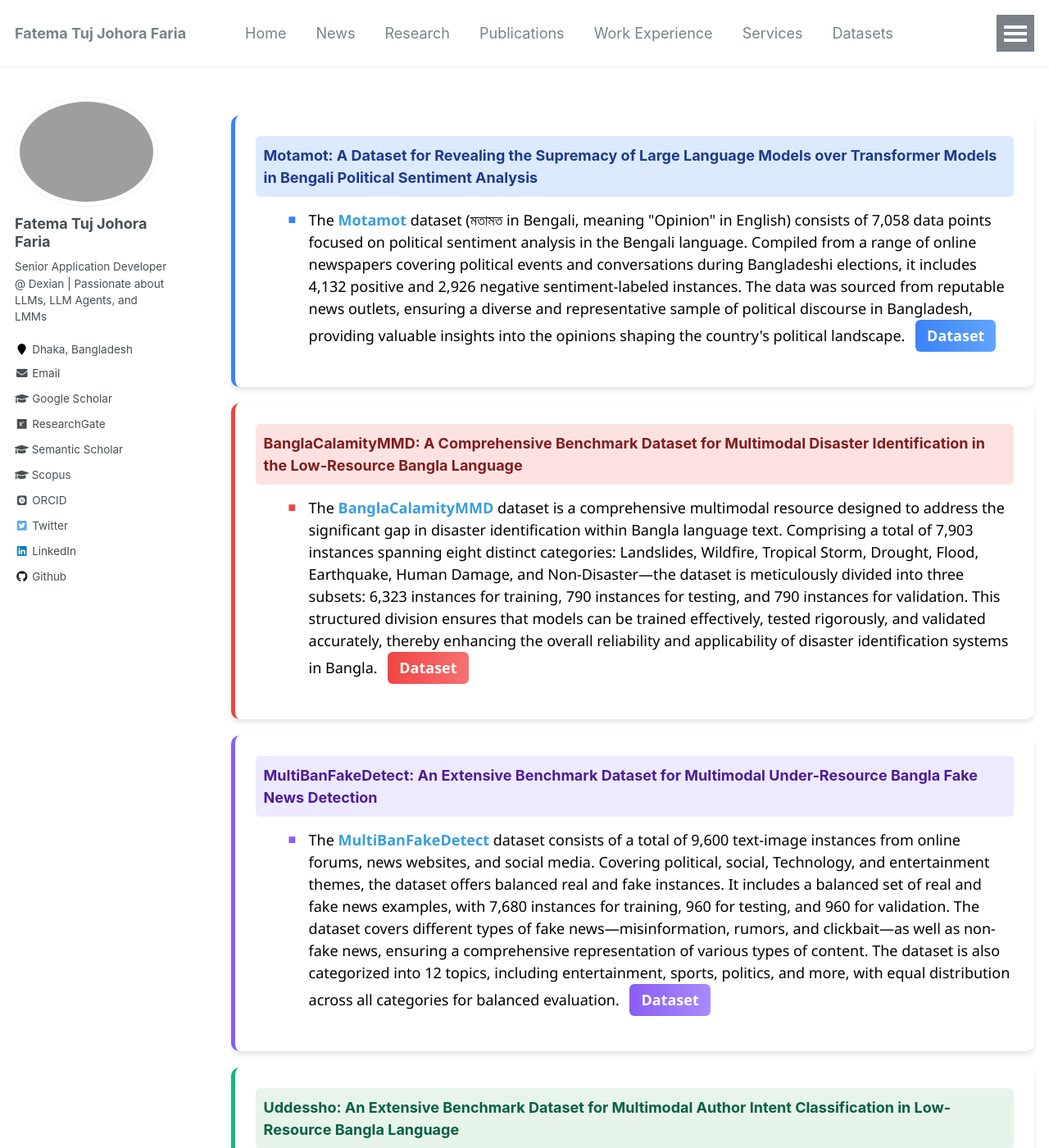
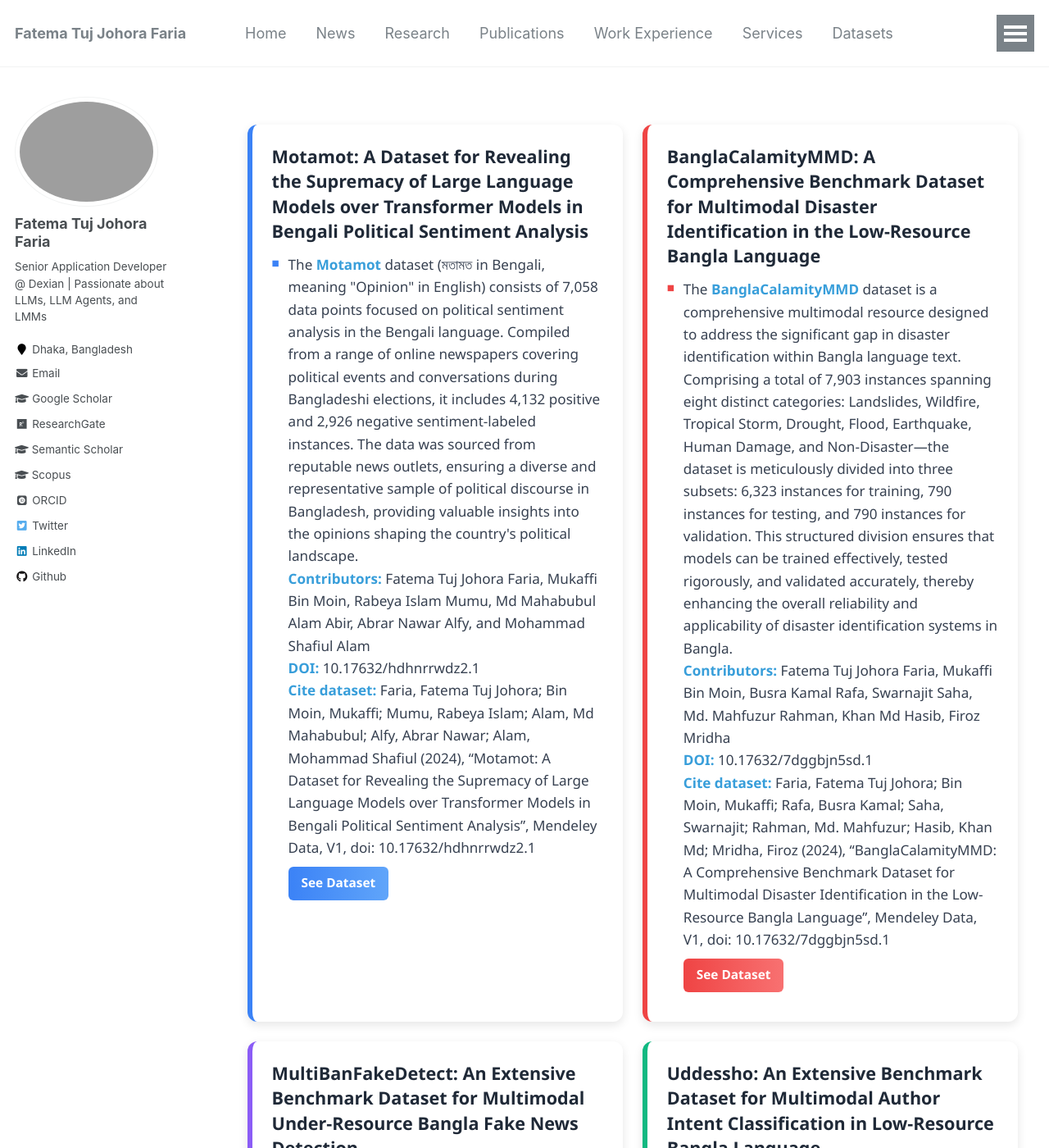
Before and after one commit to fatemafaria142/fatemafaria142.github.io, a Jekyll site: the page built from _pages/datasets.md, in a window 1280 px wide and 1400 px high. Shown: the whole window at 82% size. Built offline with Jekyll 4.4.1, drawn with Linux system fonts in a browser that asks for light colours; some web fonts are replaced; some of the changed text lies outside the part shown.

Commit message:
Update dataset

```diff
--- a/_pages/datasets.md
+++ b/_pages/datasets.md
@@ -5,77 +5,216 @@ permalink: /datasets/
 author_profile: true
 ---
 
-<span style="font-family: 'Segoe UI', sans-serif; color: black;">
-<div style="display: flex; flex-wrap: wrap; gap: 20px;">
-  <div style="background-color: white; border-left: 5px solid #3b82f6; border-radius: 10px; padding: 25px; flex: 1 1 100%; max-width: 100%; box-shadow: 0 4px 6px rgba(0, 0, 0, 0.1); transition: transform 0.3s ease, box-shadow 0.3s ease;" onmouseover="this.style.transform='scale(1.02)'; this.style.boxShadow='0 6px 12px rgba(0, 0, 0, 0.15)';" onmouseout="this.style.transform='scale(1)'; this.style.boxShadow='0 4px 6px rgba(0, 0, 0, 0.1)';">
-    <div style="background-color: #dbeafe; padding: 10px; border-radius: 5px; margin-bottom: 15px;">
-      <span style="color: #1e3a8a; font-size: 1em; font-weight: bold;">Motamot: A Dataset for Revealing the Supremacy of Large Language Models over Transformer Models in Bengali Political Sentiment Analysis</span>
+<style>
+  .dataset-container {
+    display: grid;
+    grid-template-columns: repeat(auto-fit, minmax(320px, 1fr));
+    gap: 24px;
+    padding: 20px;
+    max-width: 1200px;
+    margin: 0 auto;
+  }
+
+  .dataset-card {
+    background-color: #ffffff;
+    border-radius: 12px;
+    box-shadow: 0 4px 12px rgba(0, 0, 0, 0.1);
+    padding: 24px;
+    transition: transform 0.3s ease, box-shadow 0.3s ease;
+    border-left: 6px solid;
+    position: relative;
+    overflow: hidden;
+  }
+
+  .dataset-card:hover {
+    transform: translateY(-5px);
+    box-shadow: 0 8px 20px rgba(0, 0, 0, 0.15);
+  }
+
+  .dataset-card.blue {
+    border-left-color: #3b82f6;
+  }
+
+  .dataset-card.red {
+    border-left-color: #ef4444;
+  }
+
+  .dataset-card.purple {
+    border-left-color: #8b5cf6;
+  }
+
+  .dataset-card.green {
+    border-left-color: #10b981;
+  }
+
+  .dataset-card.yellow {
+    border-left-color: #f59e0b;
+  }
+
+  .dataset-title {
+    font-family: 'Segoe UI', sans-serif;
+    font-size: 1.2em;
+    font-weight: 700;
+    color: #1f2937;
+    margin-bottom: 12px;
+    line-height: 1.4;
+  }
+
+  .dataset-content {
+    font-family: 'Segoe UI', sans-serif;
+    color: #374151;
+    font-size: 0.95em;
+    line-height: 1.6;
+  }
+
+  .dataset-content b {
+    color: #389eda;
+    font-weight: 600;
+  }
+
+  .dataset-content ul {
+    list-style: none;
+    padding: 0;
+    margin: 0;
+  }
+
+  .dataset-content li {
+    position: relative;
+    padding-left: 20px;
+    margin-bottom: 12px;
+  }
+
+  .dataset-content li::before {
+    content: '■';
+    position: absolute;
+    left: 0;
+    font-size: 0.9em;
+  }
+
+  .dataset-card.blue li::before {
+    color: #3b82f6;
+  }
+
+  .dataset-card.red li::before {
+    color: #ef4444;
+  }
+
+  .dataset-card.purple li::before {
+    color: #8b5cf6;
+  }
+
+  .dataset-card.green li::before {
+    color: #10b981;
+  }
+
+  .dataset-card.yellow li::before {
+    color: #f59e0b;
+  }
+
+  .dataset-link {
+    display: inline-block;
+    background: linear-gradient(to right, #3b82f6, #60a5fa);
+    color: white;
+    padding: 8px 16px;
+    border-radius: 6px;
+    text-decoration: none;
+    font-family: 'Segoe UI', sans-serif;
+    font-weight: 600;
+    font-size: 0.9em;
+    margin-top: 10px;
+    transition: background 0.3s ease;
+  }
+
+  .dataset-card.red .dataset-link {
+    background: linear-gradient(to right, #ef4444, #f87171);
+  }
+
+  .dataset-card.purple .dataset-link {
+    background: linear-gradient(to right, #8b5cf6, #a78bfa);
+  }
+
+  .dataset-card.green .dataset-link {
+    background: linear-gradient(to right, #10b981, #34d399);
+  }
+
+  .dataset-card.yellow .dataset-link {
+    background: linear-gradient(to right, #f59e0b, #fb923c);
+  }
+
+  .dataset-link:hover {
+    filter: brightness(1.1);
+    text-decoration: none;
+  }
+</style>
+
+<div class="dataset-container">
+  <div class="dataset-card blue">
+    <div class="dataset-title">Motamot: A Dataset for Revealing the Supremacy of Large Language Models over Transformer Models in Bengali Political Sentiment Analysis</div>
+    <div class="dataset-content">
+      <ul>
+        <li>The <b>Motamot</b> dataset (মতামত in Bengali, meaning "Opinion" in English) consists of 7,058 data points focused on political sentiment analysis in the Bengali language. Compiled from a range of online newspapers covering political events and conversations during Bangladeshi elections, it includes 4,132 positive and 2,926 negative sentiment-labeled instances. The data was sourced from reputable news outlets, ensuring a diverse and representative sample of political discourse in Bangladesh, providing valuable insights into the opinions shaping the country's political landscape.<br>
+        <b>Contributors:</b> Fatema Tuj Johora Faria, Mukaffi Bin Moin, Rabeya Islam Mumu, Md Mahabubul Alam Abir, Abrar Nawar Alfy, and Mohammad Shafiul Alam<br>
+        <b>DOI:</b> 10.17632/hdhnrrwdz2.1<br>
+        <b>Cite dataset:</b> Faria, Fatema Tuj Johora; Bin Moin, Mukaffi; Mumu, Rabeya Islam; Alam, Md Mahabubul; Alfy, Abrar Nawar; Alam, Mohammad Shafiul (2024), “Motamot: A Dataset for Revealing the Supremacy of Large Language Models over Transformer Models in Bengali Political Sentiment Analysis”, Mendeley Data, V1, doi: 10.17632/hdhnrrwdz2.1<br>
+        <a href="https://data.mendeley.com/datasets/hdhnrrwdz2/1" class="dataset-link">See Dataset</a>
+        </li>
+      </ul>
     </div>
-    <ul style="font-family: 'Segoe UI', sans-serif; color: black; margin-top: 15px;">
-      <li style="margin-bottom: 12px; list-style-type: none; position: relative; padding-left: 25px;">
-        <span style="position: absolute; left: 0; color: #3b82f6; font-size: 0.9em;">■</span>
-        The <b style="color: #389EDA">Motamot</b> dataset (মতামত in Bengali, meaning "Opinion" in English) consists of 7,058 data points focused on political sentiment analysis in the Bengali language. Compiled from a range of online newspapers covering political events and conversations during Bangladeshi elections, it includes 4,132 positive and 2,926 negative sentiment-labeled instances. The data was sourced from reputable news outlets, ensuring a diverse and representative sample of political discourse in Bangladesh, providing valuable insights into the opinions shaping the country's political landscape.
-        <a href="https://data.mendeley.com/datasets/hdhnrrwdz2/1" style="background: linear-gradient(to right, #3b82f6, #60a5fa); color: white; padding: 6px 14px; border-radius: 6px; text-decoration: none; font-weight: 600; font-family: 'Segoe UI', sans-serif; margin-left: 8px; display: inline-block; transition: background 0.3s ease;">Dataset</a>
-      </li>
-    </ul>
   </div>
 
-  <div style="background-color: white; border-left: 5px solid #ef4444; border-radius: 10px; padding: 25px; flex: 1 1 100%; max-width: 100%; box-shadow: 0 4px 6px rgba(0, 0, 0, 0.1); transition: transform 0.3s ease, box-shadow 0.3s ease;" onmouseover="this.style.transform='scale(1.02)'; this.style.boxShadow='0 6px 12px rgba(0, 0, 0, 0.15)';" onmouseout="this.style.transform='scale(1)'; this.style.boxShadow='0 4px 6px rgba(0, 0, 0, 0.1)';">
-    <div style="background-color: #fee2e2; padding: 10px; border-radius: 5px; margin-bottom: 15px;">
-      <span style="color: #7f1d1d; font-size: 1em; font-weight: bold;">BanglaCalamityMMD: A Comprehensive Benchmark Dataset for Multimodal Disaster Identification in the Low-Resource Bangla Language</span>
+  <div class="dataset-card red">
+    <div class="dataset-title">BanglaCalamityMMD: A Comprehensive Benchmark Dataset for Multimodal Disaster Identification in the Low-Resource Bangla Language</div>
+    <div class="dataset-content">
+      <ul>
+        <li>The <b>BanglaCalamityMMD</b> dataset is a comprehensive multimodal resource designed to address the significant gap in disaster identification within Bangla language text. Comprising a total of 7,903 instances spanning eight distinct categories: Landslides, Wildfire, Tropical Storm, Drought, Flood, Earthquake, Human Damage, and Non-Disaster—the dataset is meticulously divided into three subsets: 6,323 instances for training, 790 instances for testing, and 790 instances for validation. This structured division ensures that models can be trained effectively, tested rigorously, and validated accurately, thereby enhancing the overall reliability and applicability of disaster identification systems in Bangla.<br>
+        <b>Contributors:</b> Fatema Tuj Johora Faria, Mukaffi Bin Moin, Busra Kamal Rafa, Swarnajit Saha, Md. Mahfuzur Rahman, Khan Md Hasib, Firoz Mridha<br>
+        <b>DOI:</b> 10.17632/7dggbjn5sd.1<br>
+        <b>Cite dataset:</b> Faria, Fatema Tuj Johora; Bin Moin, Mukaffi; Rafa, Busra Kamal; Saha, Swarnajit; Rahman, Md. Mahfuzur; Hasib, Khan Md; Mridha, Firoz (2024), “BanglaCalamityMMD: A Comprehensive Benchmark Dataset for Multimodal Disaster Identification in the Low-Resource Bangla Language”, Mendeley Data, V1, doi: 10.17632/7dggbjn5sd.1<br>
+        <a href="https://data.mendeley.com/datasets/7dggbjn5sd/1" class="dataset-link">See Dataset</a>
+        </li>
+      </ul>
     </div>
-    <ul style="font-family: 'Segoe UI', sans-serif; color: black; margin-top: 15px;">
-      <li style="margin-bottom: 12px; list-style-type: none; position: relative; padding-left: 25px;">
-        <span style="position: absolute; left: 0; color: #ef4444; font-size: 0.9em;">■</span>
-        The <b style="color: #389EDA">BanglaCalamityMMD</b> dataset is a comprehensive multimodal resource designed to address the significant gap in disaster identification within Bangla language text. Comprising a total of 7,903 instances spanning eight distinct categories: Landslides, Wildfire, Tropical Storm, Drought, Flood, Earthquake, Human Damage, and Non-Disaster—the dataset is meticulously divided into three subsets: 6,323 instances for training, 790 instances for testing, and 790 instances for validation. This structured division ensures that models can be trained effectively, tested rigorously, and validated accurately, thereby enhancing the overall reliability and applicability of disaster identification systems in Bangla.
-        <a href="https://data.mendeley.com/datasets/7dggbjn5sd/1" style="background: linear-gradient(to right, #ef4444, #f87171); color: white; padding: 6px 14px; border-radius: 6px; text-decoration: none; font-weight: 600; font-family: 'Segoe UI', sans-serif; margin-left: 8px; display: inline-block; transition: background 0.3s ease;">Dataset</a>
-      </li>
-    </ul>
   </div>
 
-  <div style="background-color: white; border-left: 5px solid #8b5cf6; border-radius: 10px; padding: 25px; flex: 1 1 100%; max-width: 100%; box-shadow: 0 4px 6px rgba(0, 0, 0, 0.1); transition: transform 0.3s ease, box-shadow 0.3s ease;" onmouseover="this.style.transform='scale(1.02)'; this.style.boxShadow='0 6px 12px rgba(0, 0, 0, 0.15)';" onmouseout="this.style.transform='scale(1)'; this.style.boxShadow='0 4px 6px rgba(0, 0, 0, 0.1)';">
-    <div style="background-color: #ede9fe; padding: 10px; border-radius: 5px; margin-bottom: 15px;">
-      <span style="color: #4c1d95; font-size: 1em; font-weight: bold;">MultiBanFakeDetect: An Extensive Benchmark Dataset for Multimodal Under-Resource Bangla Fake News Detection</span>
+  <div class="dataset-card purple">
+    <div class="dataset-title">MultiBanFakeDetect: An Extensive Benchmark Dataset for Multimodal Under-Resource Bangla Fake News Detection</div>
+    <div class="dataset-content">
+      <ul>
+        <li>The <b>MultiBanFakeDetect</b> dataset consists of a total of 9,600 text-image instances from online forums, news websites, and social media. Covering political, social, Technology, and entertainment themes, the dataset offers balanced real and fake instances. It includes a balanced set of real and fake news examples, with 7,680 instances for training, 960 for testing, and 960 for validation. The dataset covers different types of fake news—misinformation, rumors, and clickbait—as well as non-fake news, ensuring a comprehensive representation of various types of content. The dataset is also categorized into 12 topics, including entertainment, sports, politics, and more, with equal distribution across all categories for balanced evaluation.<br>
+        <b>Contributors:</b> Fatema Tuj Johora Faria, Mukaffi Bin Moin, Zayeed Hasan, Md Arafat Alam Khandaker, Khan Md Hasib, Firoz Mridha<br>
+        <b>DOI:</b> 10.17632/k5pbz9795f.1<br>
+        <b>Cite dataset:</b> Faria, Fatema Tuj Johora; Bin Moin, Mukaffi; Hasan, Zayeed; Alam Khandaker, Md Arafat; Hasib, Khan Md (2024), “MultiBanFakeDetect: An Extensive Benchmark Dataset for Multimodal Under-Resource Bangla Fake News Detection”, Mendeley Data, V1, doi: 10.17632/k5pbz9795f.1<br>
+        <a href="https://data.mendeley.com/datasets/k5pbz9795f/1" class="dataset-link">See Dataset</a>
+        </li>
+      </ul>
     </div>
-    <ul style="font-family: 'Segoe UI', sans-serif; color: black; margin-top: 15px;">
-      <li style="margin-bottom: 12px; list-style-type: none; position: relative; padding-left: 25px;">
-        <span style="position: absolute; left: 0; color: #8b5cf6; font-size: 0.9em;">■</span>
-        The <b style="color: #389EDA">MultiBanFakeDetect</b> dataset consists of a total of 9,600 text-image instances from online forums, news websites, and social media. Covering political, social, Technology, and entertainment themes, the dataset offers balanced real and fake instances. It includes a balanced set of real and fake news examples, with 7,680 instances for training, 960 for testing, and 960 for validation. The dataset covers different types of fake news—misinformation, rumors, and clickbait—as well as non-fake news, ensuring a comprehensive representation of various types of content. The dataset is also categorized into 12 topics, including entertainment, sports, politics, and more, with equal distribution across all categories for balanced evaluation.
-        <a href="https://data.mendeley.com/datasets/k5pbz9795f/1" style="background: linear-gradient(to right, #8b5cf6, #a78bfa); color: white; padding: 6px 14px; border-radius: 6px; text-decoration: none; font-weight: 600; font-family: 'Segoe UI', sans-serif; margin-left: 8px; display: inline-block; transition: background 0.3s ease;">Dataset</a>
-      </li>
-    </ul>
   </div>
 
-  <div style="background-color: white; border-left: 5px solid #10b981; border-radius: 10px; padding: 25px; flex: 1 1 100%; max-width: 100%; box-shadow: 0 4px 6px rgba(0, 0, 0, 0.1); transition: transform 0.3s ease, box-shadow 0.3s ease;" onmouseover="this.style.transform='scale(1.02)'; this.style.boxShadow='0 6px 12px rgba(0, 0, 0, 0.15)';" onmouseout="this.style.transform='scale(1)'; this.style.boxShadow='0 4px 6px rgba(0, 0, 0, 0.1)';">
-    <div style="background-color: #e6f4ea; padding: 10px; border-radius: 5px; margin-bottom: 15px;">
-      <span style="color: #065f46; font-size: 1em; font-weight: bold;">Uddessho: An Extensive Benchmark Dataset for Multimodal Author Intent Classification in Low-Resource Bangla Language</span>
+  <div class="dataset-card green">
+    <div class="dataset-title">Uddessho: An Extensive Benchmark Dataset for Multimodal Author Intent Classification in Low-Resource Bangla Language</div>
+    <div class="dataset-content">
+      <ul>
+        <li>The <b>Uddessho</b> dataset, meaning "Intent" in English, is designed for multimodal author intent classification. It contains 3048 post instances categorized into six intent types: Informative, Advocative, Promotive, Exhibitionist, Expressive, and Controversial. The dataset is divided into a training set with 2423 posts, a testing set with 313 posts, and a validation set with 312 posts, totaling 3048 posts.<br>
+        <b>Contributors:</b> Fatema Tuj Johora Faria, Mukaffi Bin Moin, Md Mahfuzur Rahman Mahim, Md Morshed Alam Lipson, Asif Iftekher Fahim, Md. Moinul Hoque<br>
+        <b>DOI:</b> 10.17632/mzxmt8tfjs.1<br>
+        <b>Cite dataset:</b> Faria, Fatema Tuj Johora; Bin Moin, Mukaffi; Mahim, Md Mahfuzur Rahman; Alam Lipson, Md Morshed; Fahim, Asif Iftekher; Hoque, Md. Moinul (2024), “Uddessho: An Extensive Benchmark Dataset for Multimodal Author Intent Classification in Low-Resource Bangla Language”, Mendeley Data, V1, doi: 10.17632/mzxmt8tfjs.1<br>
+        <a href="https://data.mendeley.com/datasets/mzxmt8tfjs/1" class="dataset-link">See Dataset</a>
+        </li>
+      </ul>
     </div>
-    <ul style="font-family: 'Segoe UI', sans-serif; color: black; margin-top: 15px;">
-      <li style="margin-bottom: 12px; list-style-type: none; position: relative; padding-left: 25px;">
-        <span style="position: absolute; left: 0; color: #10b981; font-size: 0.9em;">■</span>
-        The <b style="color: #389EDA">Uddessho</b> dataset, meaning "Intent" in English, is designed for multimodal author intent classification. It contains 3048 post instances categorized into six intent types: Informative, Advocative, Promotive, Exhibitionist, Expressive, and Controversial. The dataset is divided into a training set with 2423 posts, a testing set with 313 posts, and a validation set with 312 posts, totaling 3048 posts.
-        <a href="https://data.mendeley.com/datasets/mzxmt8tfjs/1" style="background: linear-gradient(to right, #10b981, #34d399); color: white; padding: 6px 14px; border-radius: 6px; text-decoration: none; font-weight: 600; font-family: 'Segoe UI', sans-serif; margin-left: 8px; display: inline-block; transition: background 0.3s ease;">Dataset</a>
-      </li>
-    </ul>
   </div>
 
-  <div style="background-color: white; border-left: 5px solid #f59e0b; border-radius: 10px; padding: 25px; flex: 1 1 100%; max-width: 100%; box-shadow: 0 4px 6px rgba(0, 0, 0, 0.1); transition: transform 0.3s ease, box-shadow 0.3s ease;" onmouseover="this.style.transform='scale(1.02)'; this.style.boxShadow='0 6px 12px rgba(0, 0, 0, 0.15)';" onmouseout="this.style.transform='scale(1)'; this.style.boxShadow='0 4px 6px rgba(0, 0, 0, 0.1)';">
-    <div style="background-color: #fef3c7; padding: 10px; border-radius: 5px; margin-bottom: 15px;">
-      <span style="color: #92400e; font-size: 1em; font-weight: bold;">Vashantor: A Large-scale Multilingual Benchmark Dataset for Automated Translation of Bangla Regional Dialects to Bangla Language</span>
+  <div class="dataset-card yellow">
+    <div class="dataset-title">Vashantor: A Large-scale Multilingual Benchmark Dataset for Automated Translation of Bangla Regional Dialects to Bangla Language</div>
+    <div class="dataset-content">
+      <ul>
+        <li>The <b>Vashantor</b> dataset comprises 32,500 sentences from five regions in Bangladesh (Chittagong, Noakhali, Sylhet, Barishal, and Mymensingh) across two language formats: Bangla and Banglish (a mix of Bangla and English written in the English alphabet). The name "Vashantor" (ভাষান্তর), meaning "Translation," reflects its focus on Bangla and translations involving the language. Data was curated from websites, social media, and discussion boards to capture natural, real-world dialogues. Each region and language having 2,500 samples distributed across training, testing, and validation sets. Additionally, the dataset includes a core set with 2,500 samples each for Bangla, Banglish, and English.<br>
+        <b>Contributors:</b> Fatema Tuj Johora Faria, Mukaffi Bin Moin, Ahmed Al Wase, Md. Rabius Sani, Mehidi Ahmmed, Tashreef Muhammad<br>
+        <b>DOI:</b> 10.17632/bj5jgk878b.2<br>
+        <b>Cite dataset:</b> Faria, Fatema Tuj Johora; Bin Moin, Mukaffi; Al Wase, Ahmed; Sani, Md. Rabius; Ahmmed, Mehidi; Muhammad, Tashreef (2024), “Vashantor: A Large-scale Multilingual Benchmark Dataset for Automated Translation of Bangla Regional Dialects to Bangla Language”, Mendeley Data, V2, doi: 10.17632/bj5jgk878b.2<br>
+        <a href="https://data.mendeley.com/datasets/bj5jgk878b/2" class="dataset-link">See Dataset</a>
+        </li>
+      </ul>
     </div>
-    <ul style="font-family: 'Segoe UI', sans-serif; color: black; margin-top: 15px;">
-      <li style="margin-bottom: 12px; list-style-type: none; position: relative; padding-left: 25px;">
-        <span style="position: absolute; left: 0; color: #f59e0b; font-size: 0.9em;">■</span>
-        The <b style="color: #389EDA">Vashantor</b> dataset comprises 32,500 sentences from five regions in Bangladesh (Chittagong, Noakhali, Sylhet, Barishal, and Mymensingh) across two language formats: Bangla and Banglish (a mix of Bangla and English written in the English alphabet). The name "Vashantor" (ভাষান্তর), meaning "Translation," reflects its focus on Bangla and translations involving the language. Data was curated from websites, social media, and discussion boards to capture natural, real-world dialogues. Each region and language having 2,500 samples distributed across training, testing, and validation sets. Additionally, the dataset includes a core set with 2,500 samples each for Bangla, Banglish, and English.
-        <a href="https://data.mendeley.com/datasets/bj5jgk878b/2" style="background: linear-gradient(to right, #f59e0b, #fb923c); color: white; padding: 6px 14px; border-radius: 6px; text-decoration: none; font-weight: 600; font-family: 'Segoe UI', sans-serif; margin-left: 8px; display: inline-block; transition: background 0.3s ease;">Dataset</a>
-      </li>
-    </ul>
   </div>
 </div>
-
-<style>
-  .paper a:hover {
-    text-decoration: underline;
-    background: linear-gradient(to right, #1e3a8a, #3b82f6);
-  }
-</style>
```
